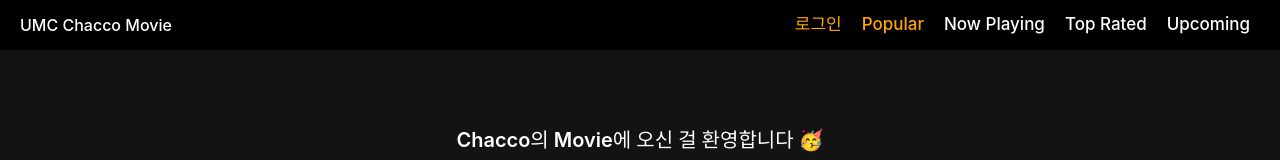
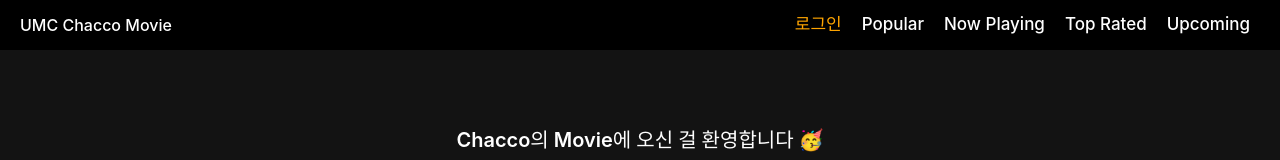
Before and after one commit to SeyeonJang/UMC-6th-Web, a React (Vite) app in the folder Web 4주차/영화 사이트/: page /main-page in a window 1280 px wide. Shown: the top 160 px of the page. Built offline with nearby package versions, Linux system fonts and the light colour scheme.

Commit message:
fix: [#13] 첫 페이지 MainPage 설정으로 인한 Popular 디폴트 색 제거

```diff
--- a/Web 4주차/영화 사이트/components/NavbarComponent.jsx
+++ b/Web 4주차/영화 사이트/components/NavbarComponent.jsx
@@ -56,7 +56,7 @@ const MenuText = styled.p`
 
 function NavbarComponent() {
     const [isLoggedIn, setIsLoggedIn] = useState(false);
-    const [activeMenu, setActiveMenu] = useState('popular');
+    const [activeMenu, setActiveMenu] = useState(null);
 
     const handleLoginClick = () => {
         setIsLoggedIn(!isLoggedIn);
```
